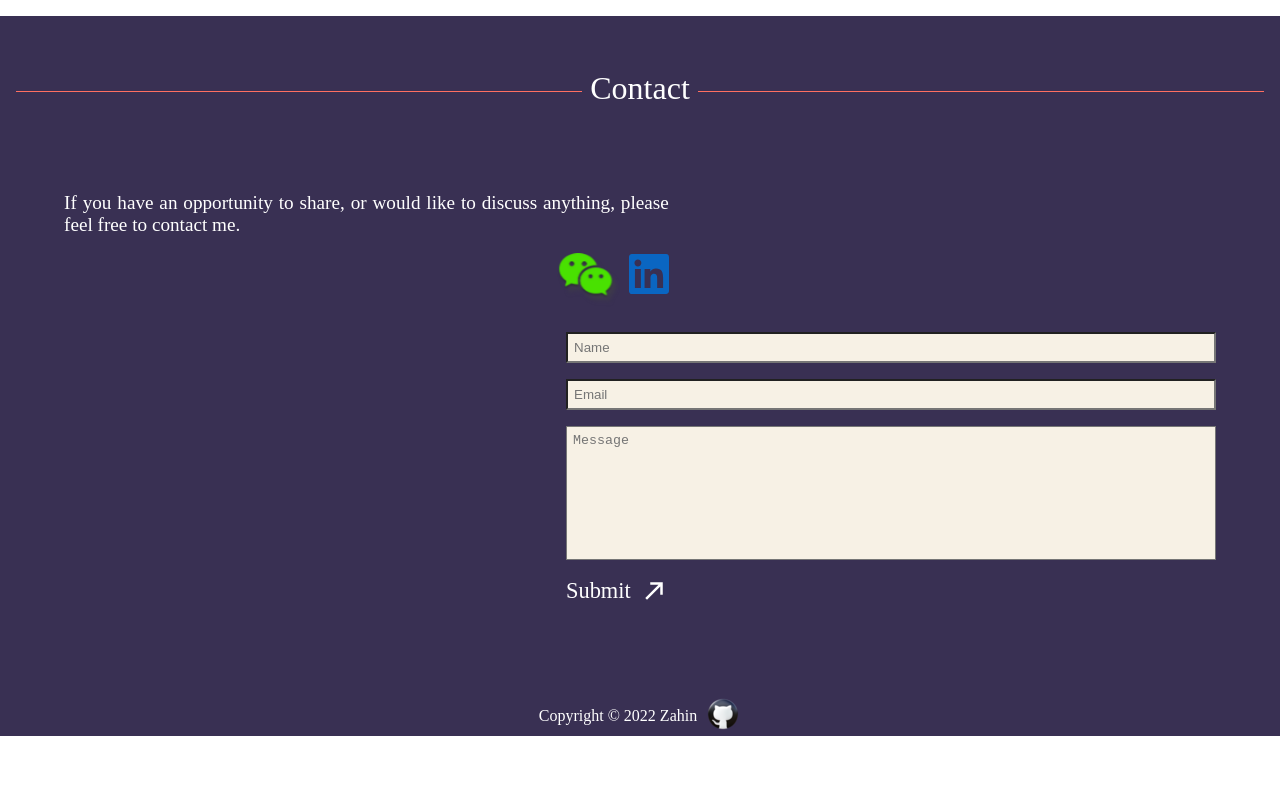
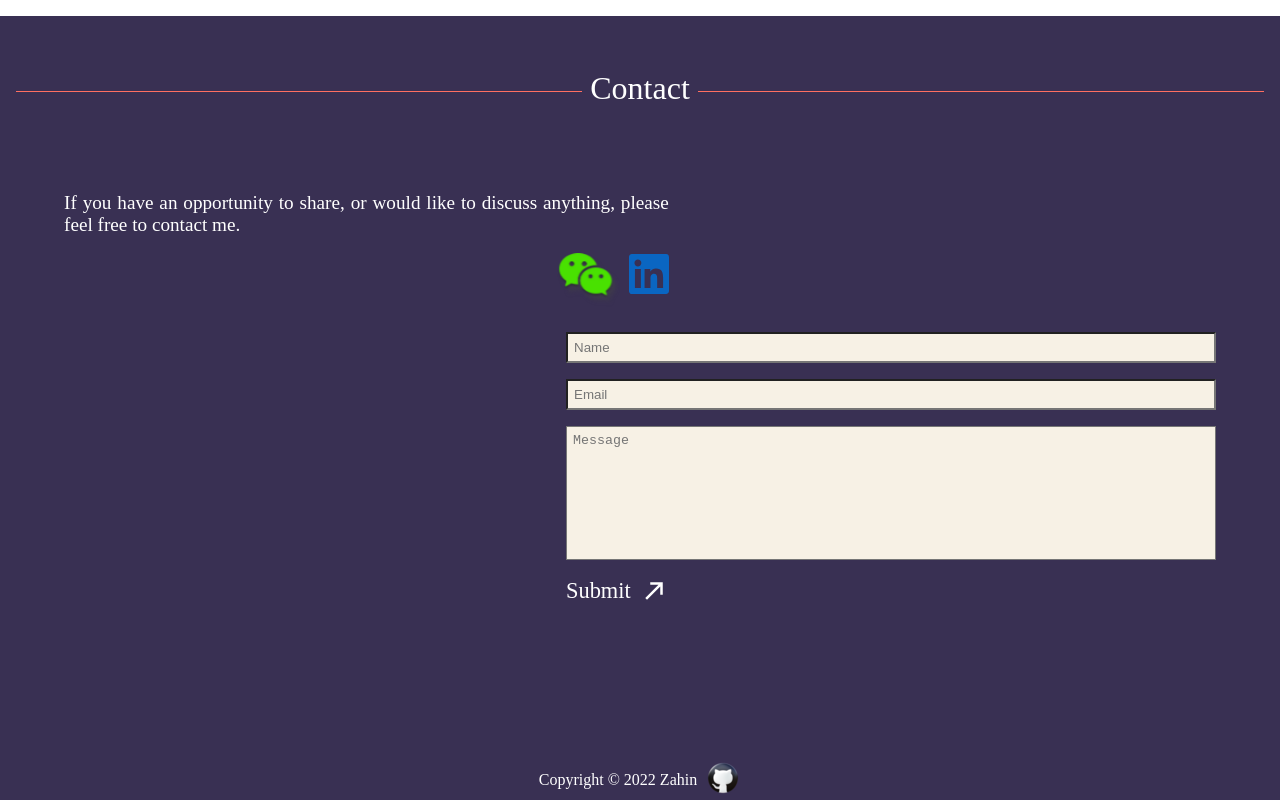
Before and after one commit to Wase-Zahin/portfolio, a React (Create React App) app: page / in a window 1280 px wide. Shown: the part 5020-5820 px from the top of the page. Before the commit the page ends 5756 px from the top, so only its background shows below. Built offline with nearby package versions, Linux system fonts and the light colour scheme.

Commit message:
padding fix

```diff
--- a/src/App.css
+++ b/src/App.css
@@ -163,4 +163,5 @@ footer {
     gap: 0.5rem;
     color: white;
     background: #393053;
+    padding-top: 4rem;
 }
--- a/src/components/layout/Contact/Contact.css
+++ b/src/components/layout/Contact/Contact.css
@@ -2,7 +2,6 @@
     height: 85vh;
     color: white;
     background-color: #393053;
-    padding-bottom: 4rem;
 }
 
 form {
```
